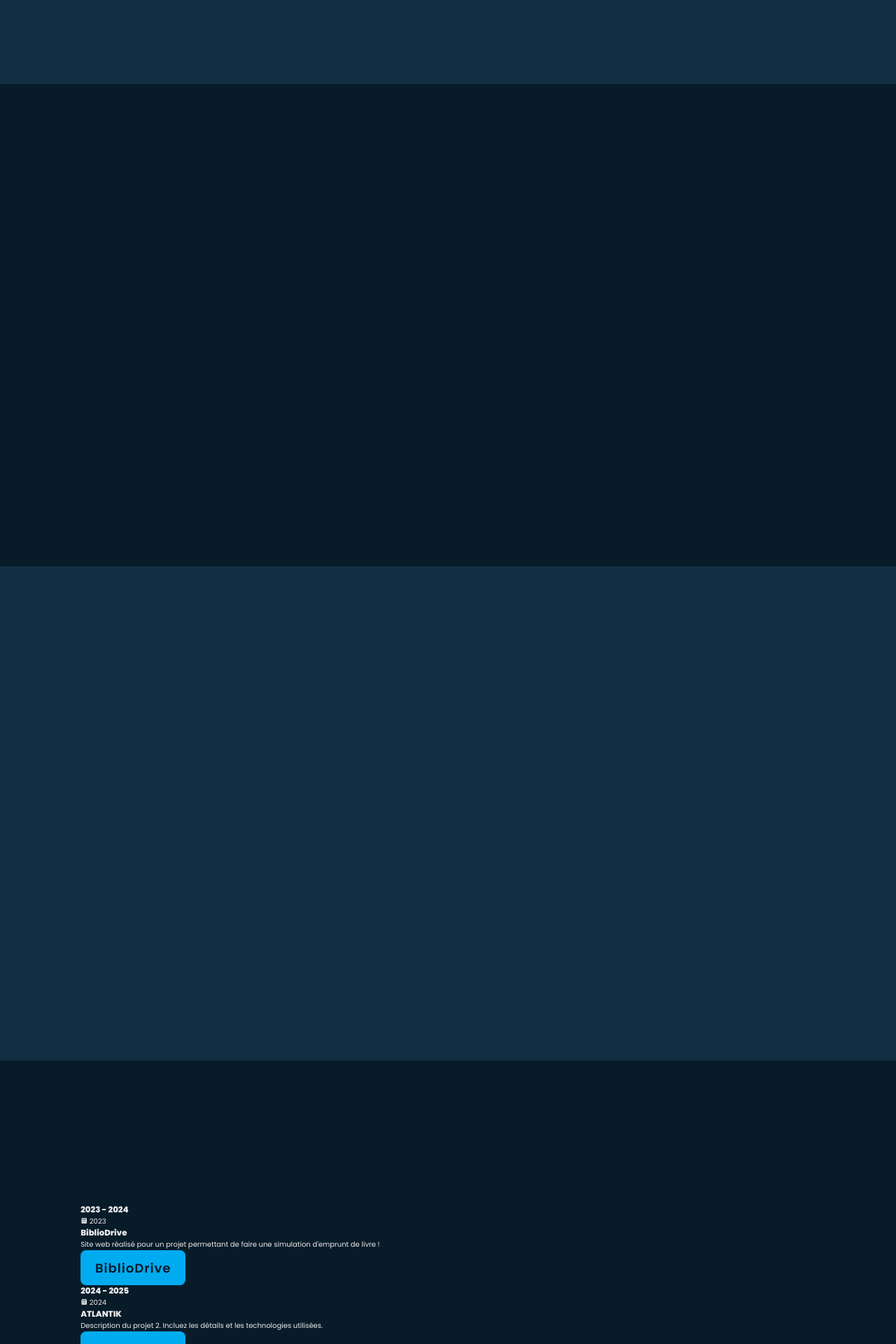
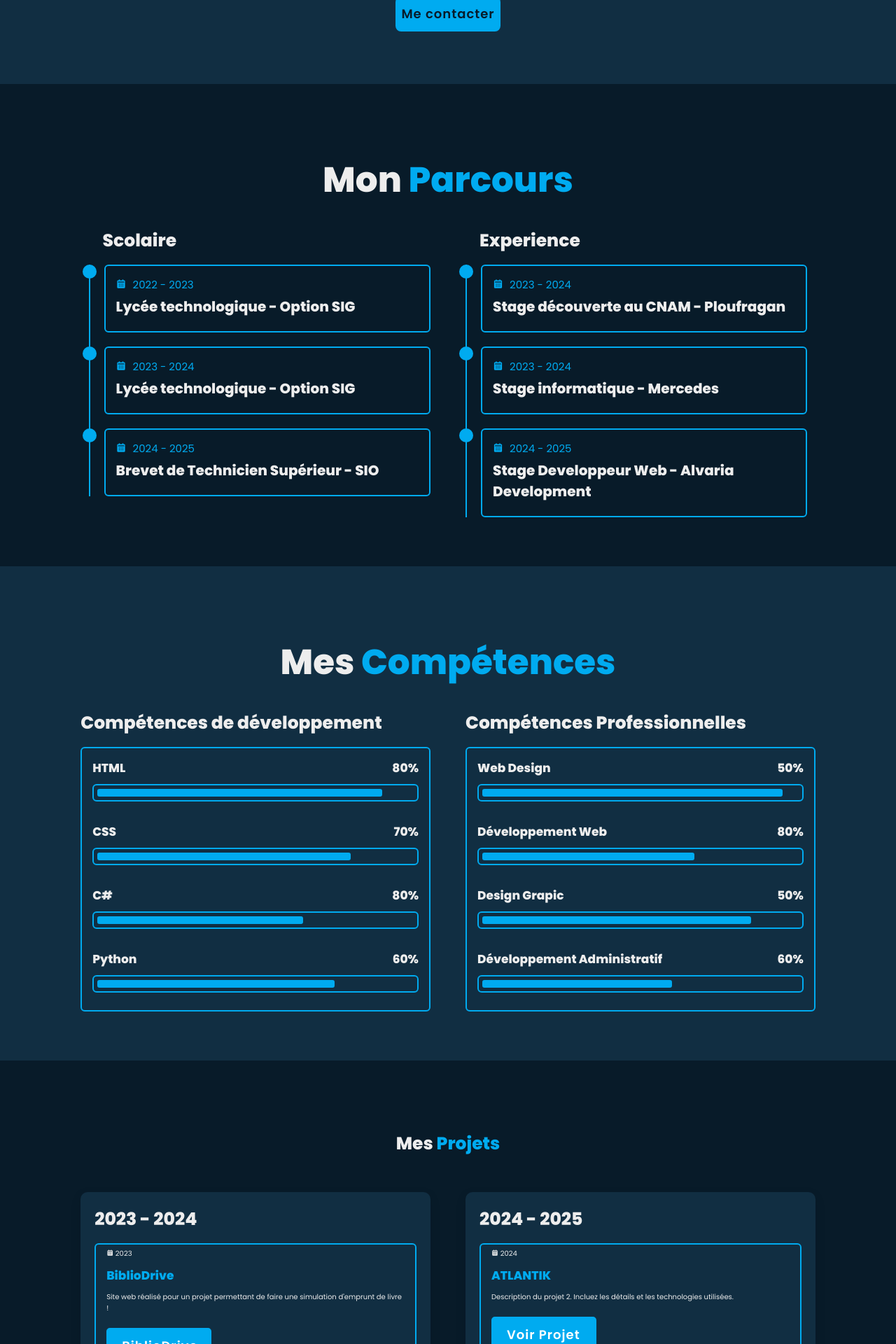
Before and after one commit to asdomiq/Portfolio, a PHP site: page / in a window 1280 px wide. Shown: the part 1480-3400 px from the top of the page at 70% size. Run offline with PHP 8.4, Linux system fonts and the light colour scheme.

Commit message:
Update style.css

```diff
--- a/style.css
+++ b/style.css
@@ -559,10 +559,133 @@
 .skills-column:nth-child(2) .skills-content .progress:nth-child(4) .bar span {
     width: 60%;
 }
+.projects {
+    padding-bottom: 7rem;
+    background: var(--bg-color);
+}
+
+.projects .heading {
+    display: inline-block;
+    left: 50%;
+    transform: translateX(-50%);
+    font-size: 2.5rem;
+    color: var(--text-color);
+    margin-bottom: 5rem;
+    position: relative;
+}
+
+.projects .heading span {
+    color: var(--main-color);
+}
+
+.projects-row {
+    display: flex;
+    flex-wrap: wrap;
+    gap: 5rem;
+}
+
+.projects-column {
+    flex: 1 1 40rem;
+    background: var(--second-bg-color);
+    padding: 2rem;
+    box-shadow: 0 5px 15px rgba(0, 0, 0, 0.1);
+    border-radius: 1rem;
+    margin-bottom: 2rem;
+    position: relative;
+    z-index: 1;
+}
+
+.projects-column .title {
+    position: relative;
+    display: inline-block;
+    font-size: 2.5rem;
+    margin: 0 0 1.5rem;
+}
+
+.projects-box {
+    position: relative;
+}
+
+.projects-content {
+    position: relative;
+    border: .2rem solid var(--main-color);
+    border-radius: .6rem;
+    padding: .5rem 1.5rem;
+    z-index: 2;
+    overflow: hidden;
+}
+
+.projects-content::before {
+    content: '';
+    position: absolute;
+    top: 0;
+    left: 0;
+    width: 0;
+    height: 100%;
+    background: var(--bg-color);
+    z-index: -1;
+    transition: .5s;
+}
+
+.projects-content:hover::before {
+    width: 100%;
+}
+
+.projects-content .year {
+    font-size: 1em;
+    color: var(--text-color);
+    margin-bottom: 1rem;
+}
+
+.projects-content h3 {
+    font-size: 1.7rem;
+    color: var(--main-color);
+    display: flex;
+    justify-content: space-between;
+    margin-bottom: 1rem;
+}
+
+.projects-content p {
+    font-size: 1rem;
+    color: var(--text-color);
+    margin-bottom: 2rem;
+}
+
+.projects-content .btn-box .btn {
+    display: inline-block;
+    padding: 1rem 2rem;
+    background: var(--main-color);
+    color: #fff;
+    border-radius: .5rem;
+    text-decoration: none;
+    position: relative;
+    z-index: 3;
+    cursor: pointer;
+}
+
+.projects-content .btn-box .btn:hover {
+    background: var(--hover-color);
+}
+
+.animate {
+    transition: all 0.3s ease-in-out;
+}
+
+.scroll {
+    transform: translateY(2rem);
+    opacity: 0;
+}
+
+.show-animate {
+    transform: translateY(0);
+    opacity: 1;
+}
+
 
 .contact {
     min-height: auto;
     padding-bottom: 7rem;
+    background-color: var(--second-bg-color);
 }
 
 .contact h2 {
@@ -613,7 +736,7 @@
     left: 0;
     width: 0;
     height: 100%;
-    background: var(--second-bg-color);
+    background: var(--main-color);
     border-radius: .6rem;
     z-index: -1;
     transition: .5s;
@@ -646,7 +769,7 @@
     align-items: center;
     flex-wrap: wrap;
     padding: 2rem 9%;
-    background: var(--second-bg-color);
+    background: var(--bg-color);
 }
 
 .footer-text,
```
